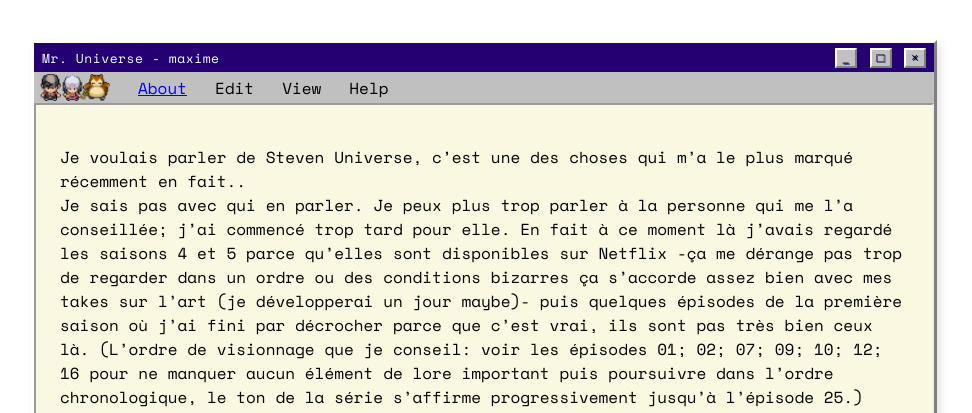
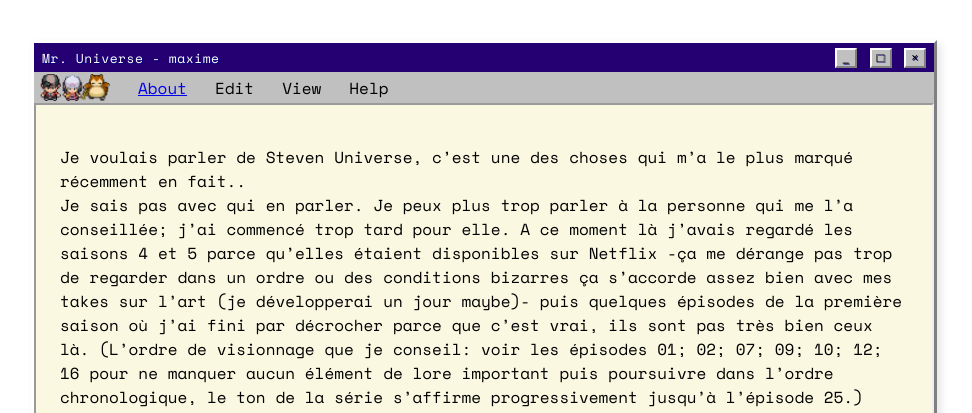
Before and after one commit to 3imaginaryboys3/3imaginaryboys3.github.io, a Jekyll site: the page built from _posts/2025-05-30-mr-universe.md, in a window 1280 px wide. Shown: the top 413 px of the page, without its empty margins (156-1128 px from the left). Built offline with Jekyll 4.4.1, drawn with Linux system fonts in a browser that asks for light colours; some web fonts are replaced; comment, search, counter and statistics services are not loaded.

Commit message:
Create 2025-05-30-mr-universe.md

```diff
--- a/_posts/2025-05-30-mr-universe.md
+++ b/_posts/2025-05-30-mr-universe.md
@@ -6,7 +6,7 @@ layout: old_internet
 logo: Perso_Max.png
 ---
 Je voulais parler de Steven Universe, c’est une des choses qui m’a le plus marqué récemment en fait..
-Je sais pas avec qui en parler. Je peux plus trop parler à la personne qui me l’a conseillée; j’ai commencé trop tard pour elle. En fait à ce moment là j'avais regardé les saisons 4 et 5 parce qu'elles sont disponibles sur Netflix -ça me dérange pas trop de regarder dans un ordre ou des conditions bizarres ça s’accorde assez bien avec mes takes sur l’art (je développerai un jour maybe)- puis quelques épisodes de la première saison où j’ai fini par décrocher parce que c’est vrai, ils sont pas très bien ceux là.
+Je sais pas avec qui en parler. Je peux plus trop parler à la personne qui me l’a conseillée; j’ai commencé trop tard pour elle. A ce moment là j'avais regardé les saisons 4 et 5 parce qu'elles étaient disponibles sur Netflix -ça me dérange pas trop de regarder dans un ordre ou des conditions bizarres ça s’accorde assez bien avec mes takes sur l’art (je développerai un jour maybe)- puis quelques épisodes de la première saison où j’ai fini par décrocher parce que c’est vrai, ils sont pas très bien ceux là.
 (L’ordre de visionnage que je conseil: voir les épisodes 01; 02; 07; 09; 10; 12; 16 pour ne manquer aucun élément de lore important puis poursuivre dans l’ordre chronologique, le ton de la série s’affirme progressivement jusqu’à l’épisode 25.)
 J’ai repris quelques mois plus tard et là impossible de s’arrêter j’ai tout reregardé: je me prenais une claque à chaque épisode. C'est devenu mon confort show pendant un moment -avec les vidéos essais, les édits, les shorts théorie et foreshadowing . Alors j’ai harcelé d’autres amis, ma mère bref mais là je peux pas forcer plus haha ≧﹏≦ 	donc je vais faire un post.
 Là j’avais grave envie de consoom; banal en vrai ça fait au moins une semaine je me lève je mange puis je me pose devant une série jusqu’au soir. Je fais à manger aussi. Si j’élargis aux jeux (Caravan SandWitch, Celeste, Tcg, Minecraft, Nier..), à jouer un peu de guitare, des streams, avoir honte, digg et télécharger des pdfs que je ne lirais jamais ça fait bien 2 mois que je suis un fier improductif. J’ai arrêté de m’en faire de toute façon, le reste me terrifie.
```
